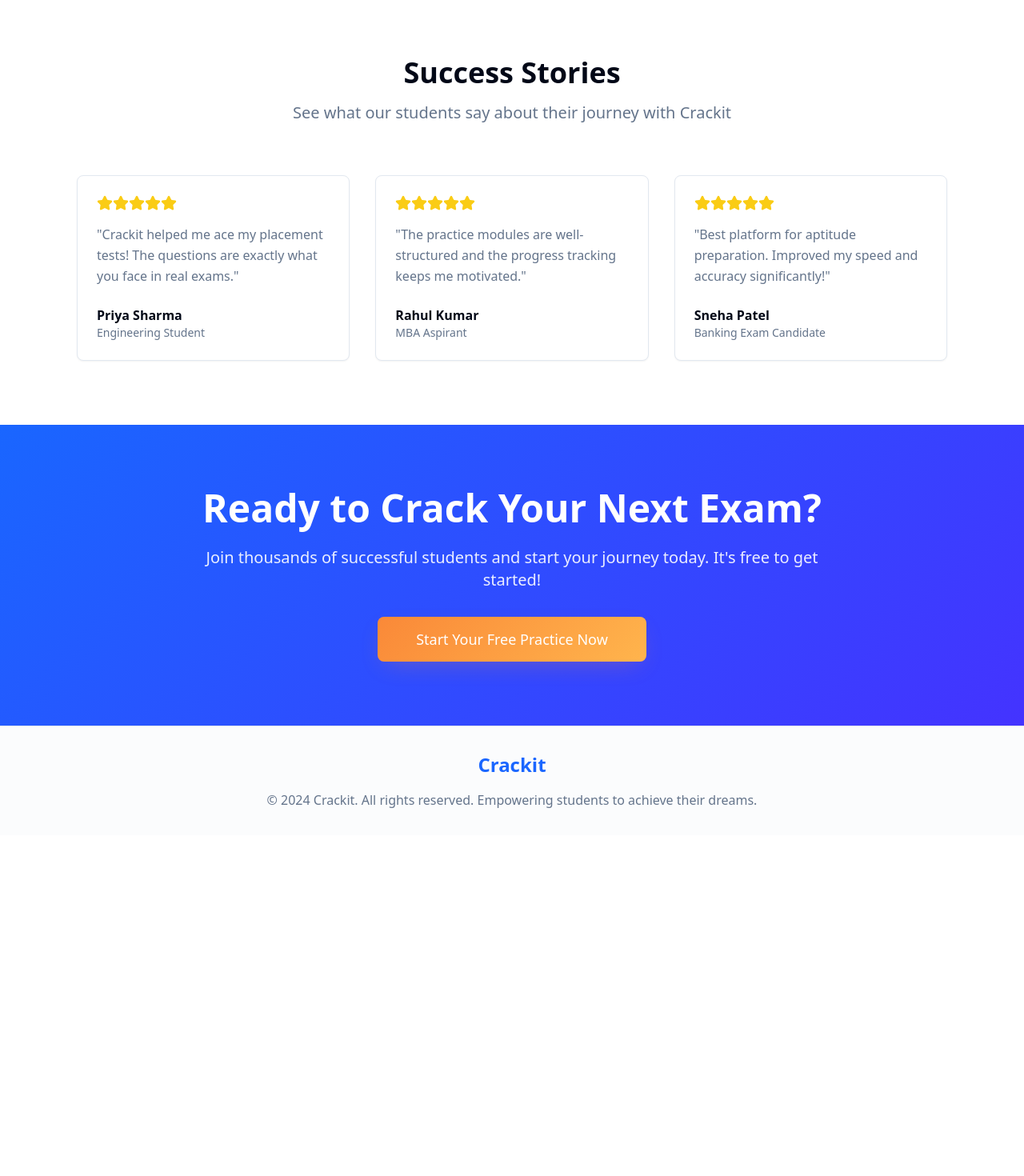
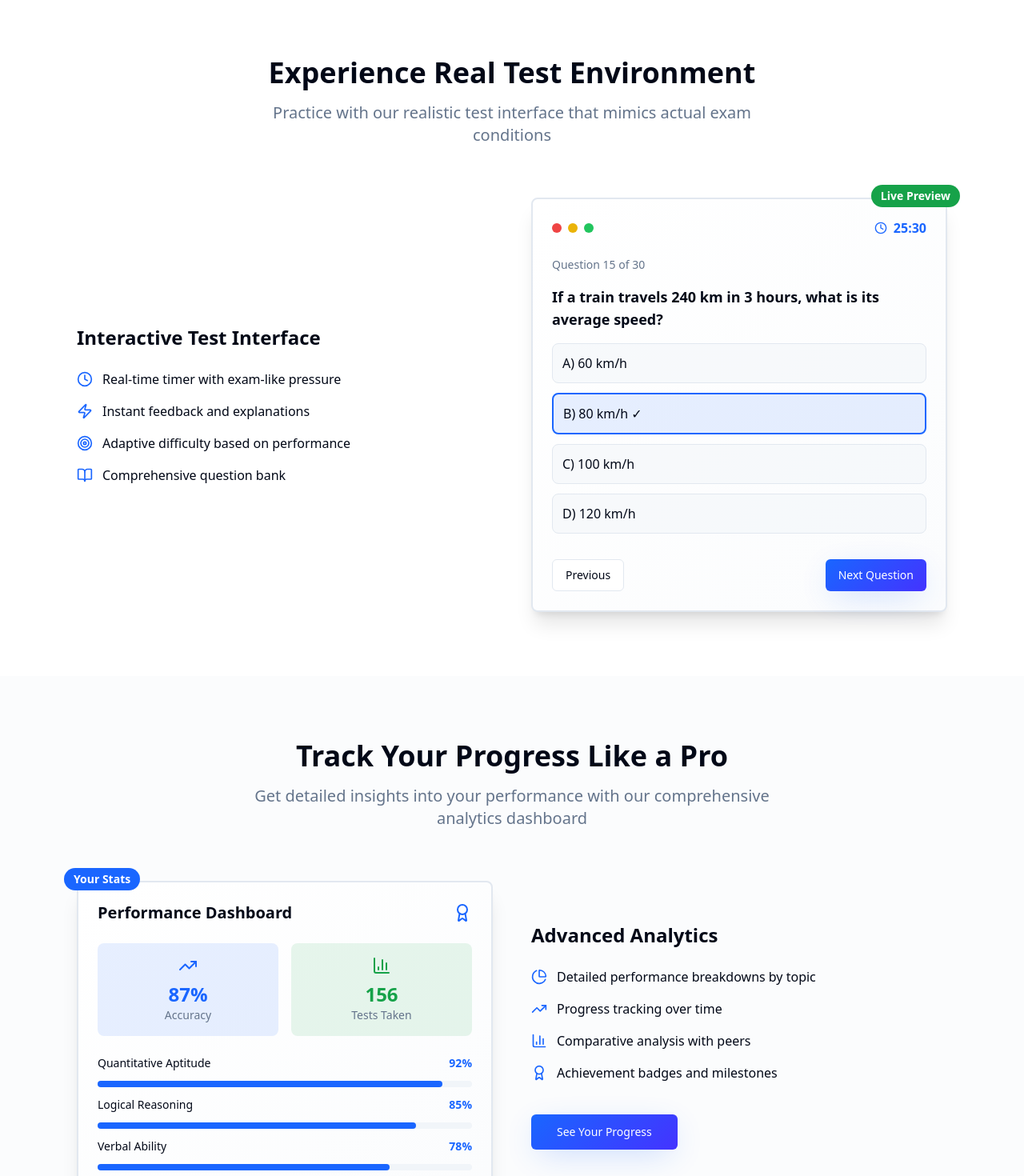
Before and after one commit to tryharshmistry/crackit-ace-your-exams, a React (Vite) app: page / in a window 1280 px wide. Shown: the part 1260-2730 px from the top of the page at 80% size. Before the commit the page ends 2304 px from the top, so only its background shows below. Built offline with nearby package versions, Linux system fonts and the light colour scheme.

Commit message:
Add landing page sections
Add glimpses of the test page and analytics dashboard to the landing page to attract students.

```diff
--- a/src/pages/Index.tsx
+++ b/src/pages/Index.tsx
@@ -2,7 +2,7 @@ import { Link } from "react-router-dom";
 import { Button } from "@/components/ui/button";
 import { Card, CardContent, CardDescription, CardHeader, CardTitle } from "@/components/ui/card";
 import heroImage from "@/assets/hero-image.jpg";
-import { CheckCircle, Users, Trophy, BookOpen, Target, Star } from "lucide-react";
+import { CheckCircle, Users, Trophy, BookOpen, Target, Star, Clock, TrendingUp, BarChart3, PieChart, Award, Zap } from "lucide-react";
 
 const Index = () => {
   const features = [
@@ -158,6 +158,184 @@ const Index = () => {
         </div>
       </section>
 
+      {/* Test Interface Preview */}
+      <section className="py-20 px-4">
+        <div className="container mx-auto max-w-6xl">
+          <div className="text-center mb-16">
+            <h2 className="text-4xl font-bold mb-4">Experience Real Test Environment</h2>
+            <p className="text-xl text-muted-foreground max-w-2xl mx-auto">
+              Practice with our realistic test interface that mimics actual exam conditions
+            </p>
+          </div>
+
+          <div className="grid lg:grid-cols-2 gap-12 items-center">
+            <div className="space-y-6">
+              <h3 className="text-2xl font-bold">Interactive Test Interface</h3>
+              <div className="space-y-4">
+                <div className="flex items-center gap-3">
+                  <Clock className="h-5 w-5 text-primary" />
+                  <span>Real-time timer with exam-like pressure</span>
+                </div>
+                <div className="flex items-center gap-3">
+                  <Zap className="h-5 w-5 text-primary" />
+                  <span>Instant feedback and explanations</span>
+                </div>
+                <div className="flex items-center gap-3">
+                  <Target className="h-5 w-5 text-primary" />
+                  <span>Adaptive difficulty based on performance</span>
+                </div>
+                <div className="flex items-center gap-3">
+                  <BookOpen className="h-5 w-5 text-primary" />
+                  <span>Comprehensive question bank</span>
+                </div>
+              </div>
+            </div>
+
+            <div className="relative">
+              <Card className="p-6 bg-gradient-to-br from-background to-muted/30 border-2 shadow-xl">
+                <div className="flex items-center justify-between mb-6">
+                  <div className="flex items-center gap-2">
+                    <div className="w-3 h-3 bg-red-500 rounded-full"></div>
+                    <div className="w-3 h-3 bg-yellow-500 rounded-full"></div>
+                    <div className="w-3 h-3 bg-green-500 rounded-full"></div>
+                  </div>
+                  <div className="flex items-center gap-2 text-primary font-semibold">
+                    <Clock className="h-4 w-4" />
+                    <span>25:30</span>
+                  </div>
+                </div>
+
+                <div className="space-y-4">
+                  <div className="text-sm text-muted-foreground">Question 15 of 30</div>
+                  <h4 className="font-semibold text-lg">
+                    If a train travels 240 km in 3 hours, what is its average speed?
+                  </h4>
+
+                  <div className="space-y-3">
+                    <div className="p-3 bg-muted/50 rounded-lg hover:bg-primary/10 cursor-pointer transition-colors border">
+                      A) 60 km/h
+                    </div>
+                    <div className="p-3 bg-primary/10 rounded-lg border-2 border-primary">
+                      B) 80 km/h ✓
+                    </div>
+                    <div className="p-3 bg-muted/50 rounded-lg hover:bg-primary/10 cursor-pointer transition-colors border">
+                      C) 100 km/h
+                    </div>
+                    <div className="p-3 bg-muted/50 rounded-lg hover:bg-primary/10 cursor-pointer transition-colors border">
+                      D) 120 km/h
+                    </div>
+                  </div>
+
+                  <div className="flex justify-between pt-4">
+                    <Button variant="outline">Previous</Button>
+                    <Button variant="hero">Next Question</Button>
+                  </div>
+                </div>
+              </Card>
+
+              <div className="absolute -top-4 -right-4 bg-success text-white px-3 py-1 rounded-full text-sm font-semibold">
+                Live Preview
+              </div>
+            </div>
+          </div>
+        </div>
+      </section>
+
+      {/* Analytics Dashboard Preview */}
+      <section className="py-20 px-4 bg-muted/30">
+        <div className="container mx-auto max-w-6xl">
+          <div className="text-center mb-16">
+            <h2 className="text-4xl font-bold mb-4">Track Your Progress Like a Pro</h2>
+            <p className="text-xl text-muted-foreground max-w-2xl mx-auto">
+              Get detailed insights into your performance with our comprehensive analytics dashboard
+            </p>
+          </div>
+
+          <div className="grid lg:grid-cols-2 gap-12 items-center">
+            <div className="relative order-2 lg:order-1">
+              <Card className="p-6 bg-gradient-to-br from-background to-muted/30 border-2 shadow-xl">
+                <div className="flex items-center justify-between mb-6">
+                  <h3 className="text-xl font-bold">Performance Dashboard</h3>
+                  <Award className="h-6 w-6 text-primary" />
+                </div>
+
+                <div className="grid grid-cols-2 gap-4 mb-6">
+                  <div className="p-4 bg-primary/10 rounded-lg text-center">
+                    <TrendingUp className="h-6 w-6 text-primary mx-auto mb-2" />
+                    <div className="text-2xl font-bold text-primary">87%</div>
+                    <div className="text-sm text-muted-foreground">Accuracy</div>
+                  </div>
+                  <div className="p-4 bg-success/10 rounded-lg text-center">
+                    <BarChart3 className="h-6 w-6 text-success mx-auto mb-2" />
+                    <div className="text-2xl font-bold text-success">156</div>
+                    <div className="text-sm text-muted-foreground">Tests Taken</div>
+                  </div>
+                </div>
+
+                <div className="space-y-3">
+                  <div className="flex justify-between items-center">
+                    <span className="text-sm font-medium">Quantitative Aptitude</span>
+                    <span className="text-sm text-primary font-semibold">92%</span>
+                  </div>
+                  <div className="w-full bg-muted rounded-full h-2">
+                    <div className="bg-primary h-2 rounded-full" style={{width: '92%'}}></div>
+                  </div>
+
+                  <div className="flex justify-between items-center">
+                    <span className="text-sm font-medium">Logical Reasoning</span>
+                    <span className="text-sm text-primary font-semibold">85%</span>
+                  </div>
+                  <div className="w-full bg-muted rounded-full h-2">
+                    <div className="bg-primary h-2 rounded-full" style={{width: '85%'}}></div>
+                  </div>
+
+                  <div className="flex justify-between items-center">
+                    <span className="text-sm font-medium">Verbal Ability</span>
+                    <span className="text-sm text-primary font-semibold">78%</span>
+                  </div>
+                  <div className="w-full bg-muted rounded-full h-2">
+                    <div className="bg-primary h-2 rounded-full" style={{width: '78%'}}></div>
+                  </div>
+                </div>
+              </Card>
+
+              <div className="absolute -top-4 -left-4 bg-primary text-white px-3 py-1 rounded-full text-sm font-semibold">
+                Your Stats
+              </div>
+            </div>
+
+            <div className="space-y-6 order-1 lg:order-2">
+              <h3 className="text-2xl font-bold">Advanced Analytics</h3>
+              <div className="space-y-4">
+                <div className="flex items-center gap-3">
+                  <PieChart className="h-5 w-5 text-primary" />
+                  <span>Detailed performance breakdowns by topic</span>
+                </div>
+                <div className="flex items-center gap-3">
+                  <TrendingUp className="h-5 w-5 text-primary" />
+                  <span>Progress tracking over time</span>
+                </div>
+                <div className="flex items-center gap-3">
+                  <BarChart3 className="h-5 w-5 text-primary" />
+                  <span>Comparative analysis with peers</span>
+                </div>
+                <div className="flex items-center gap-3">
+                  <Award className="h-5 w-5 text-primary" />
+                  <span>Achievement badges and milestones</span>
+                </div>
+              </div>
+              <div className="pt-4">
+                <Link to="/register">
+                  <Button variant="hero" size="lg">
+                    See Your Progress
+                  </Button>
+                </Link>
+              </div>
+            </div>
+          </div>
+        </div>
+      </section>
+
       {/* Testimonials Section */}
       <section className="py-20 px-4">
         <div className="container mx-auto max-w-6xl">
```
